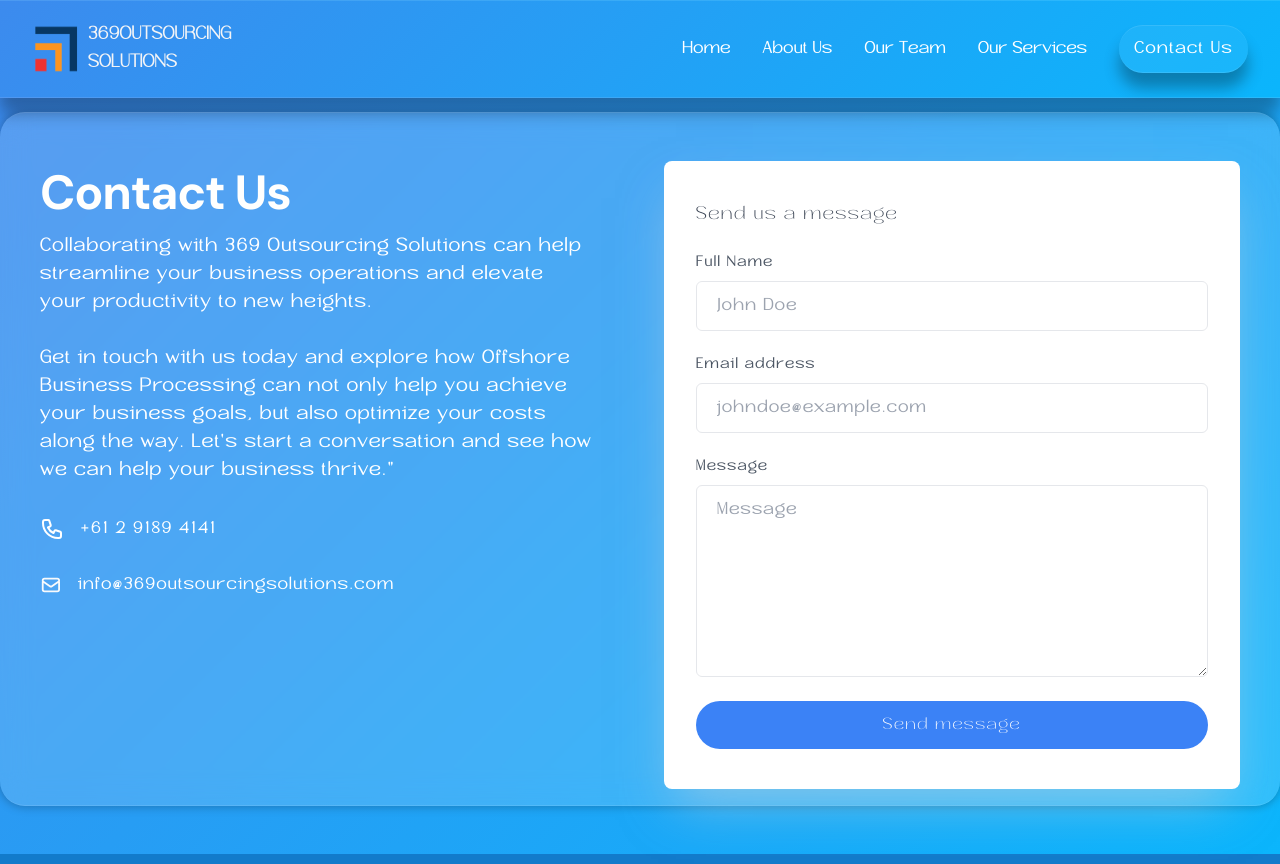
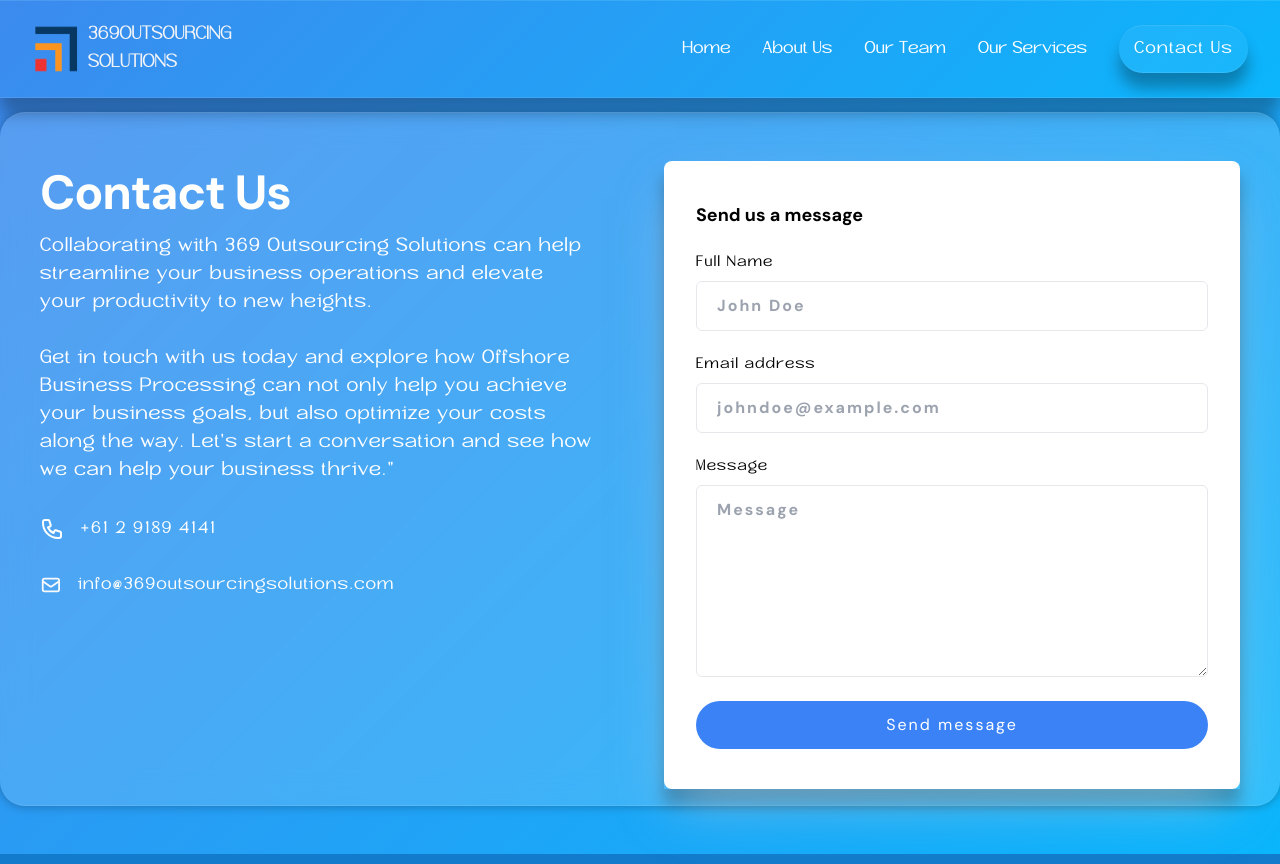
Before and after one commit to Drakkarrr/369outsourcing-site, a React (Vite) app: page /contact-us in a window 1280 px wide. Built offline with nearby package versions, Linux system fonts and the light colour scheme.

Commit message:
Fixed contact

```diff
--- a/src/App.tsx
+++ b/src/App.tsx
@@ -6,12 +6,13 @@ import Services from "@/pages/Services";
 import Contact from "@/pages/ContactUs";
 import { Routes, Route } from "react-router-dom";
 import Team from "./components/team/Team";
-import Test from "./Test";
+import ScrollToTop from "./ScrollToTop";
 
 const App = (): JSX.Element => {
   return (
     <>
       <Navbar />
+      <ScrollToTop>
         <Routes>
           <Route path="/" element={<HomePage />} />
           <Route path="/about-us" element={<AboutPage />} />
@@ -20,7 +21,7 @@ const App = (): JSX.Element => {
           <Route path="/contact-us" element={<Contact />} />
           <Route path="/*" element={<NotFound />} />
         </Routes>
-      {/* <Test /> */}
+      </ScrollToTop>
     </>
   );
 };
--- /dev/null
+++ b/src/ScrollToTop.tsx
@@ -0,0 +1,17 @@
+import { useEffect } from "react";
+import { useLocation } from "react-router";
+
+interface Props {
+  children: React.ReactNode;
+}
+
+const ScrollToTop = ({ children }: Props) => {
+  const location = useLocation();
+  useEffect(() => {
+    window.scrollTo(0, 0);
+  }, [location]);
+
+  return <>{children}</>;
+};
+
+export default ScrollToTop;
--- a/src/components/contact/Contact.tsx
+++ b/src/components/contact/Contact.tsx
@@ -60,7 +60,7 @@ const Contact = () => {
                       />
                     </svg>
 
-                    <span className="mx-2 w-full truncate text-white dark:text-gray-400">
+                    <span className="mx-2 w-full truncate text-white">
                       info@369outsourcingsolutions.com
                     </span>
                   </p>
@@ -68,14 +68,15 @@ const Contact = () => {
               </div>
 
               <div className="mt-8 lg:mx-6 lg:w-1/2">
-                <div className="mx-auto w-full overflow-hidden rounded-lg bg-white px-8 py-10 shadow-2xl shadow-gray-300/50 dark:bg-gray-900 dark:shadow-black/50 lg:max-w-xl">
-                  <h1 className="text-lg font-medium text-gray-700">
+                <StyledForm>
+                  <div className="mx-auto w-full overflow-hidden rounded-lg bg-white px-8 py-10 text-black shadow-2xl shadow-gray-300/50 dark:shadow-black/50 lg:max-w-xl">
+                    <h1 className="heading text-lg font-medium">
                       Send us a message
                     </h1>
 
                     <form className="mt-6">
                       <div className="flex-1">
-                      <label className="mb-2 block text-sm text-gray-600 dark:text-gray-200">
+                        <label className="mb-2 block text-sm dark:text-gray-200">
                           Full Name
                         </label>
                         <input
@@ -86,7 +87,7 @@ const Contact = () => {
                       </div>
 
                       <div className="mt-6 flex-1">
-                      <label className="mb-2 block text-sm text-gray-600 dark:text-gray-200">
+                        <label className="mb-2 block text-sm dark:text-gray-200">
                           Email address
                         </label>
                         <input
@@ -96,8 +97,8 @@ const Contact = () => {
                         />
                       </div>
 
-                    <div className="mt-6 w-full">
-                      <label className="mb-2 block text-sm text-gray-600 dark:text-gray-200">
+                      <div className="box-mes mt-6 w-full">
+                        <label className="mb-2 block text-sm dark:text-gray-200">
                           Message
                         </label>
                         <textarea
@@ -110,6 +111,7 @@ const Contact = () => {
                       </button>
                     </form>
                   </div>
+                </StyledForm>
               </div>
             </div>
           </div>
@@ -141,3 +143,27 @@ const StyledContact = styled.div`
     }
   }
 `;
+
+const StyledForm = styled.div`
+  box-shadow: 0 15px 15px rgba(0, 0, 0, 0.3);
+
+  h1.heading {
+    font-family: "DM Sans", sans-serif;
+    letter-spacing: normal;
+    font-weight: bold;
+  }
+
+  form {
+    input {
+      font-size: 1rem;
+      font-family: "DM Sans", sans-serif;
+    }
+    textarea {
+      font-family: "DM Sans", sans-serif;
+    }
+    button {
+      font-family: "DM Sans", sans-serif;
+      /* box-shadow: 0 15px 15px rgba(0, 0, 0, 0.3); */
+    }
+  }
+`;
```
Lines whose indentation alone changed are shown as unchanged.
